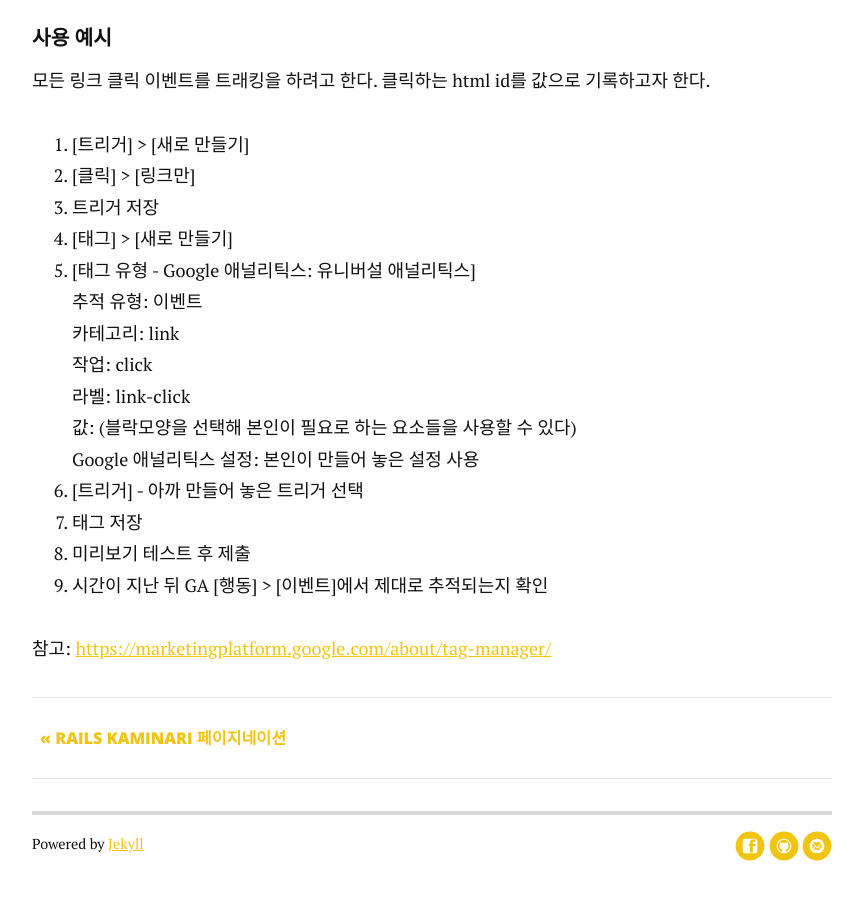
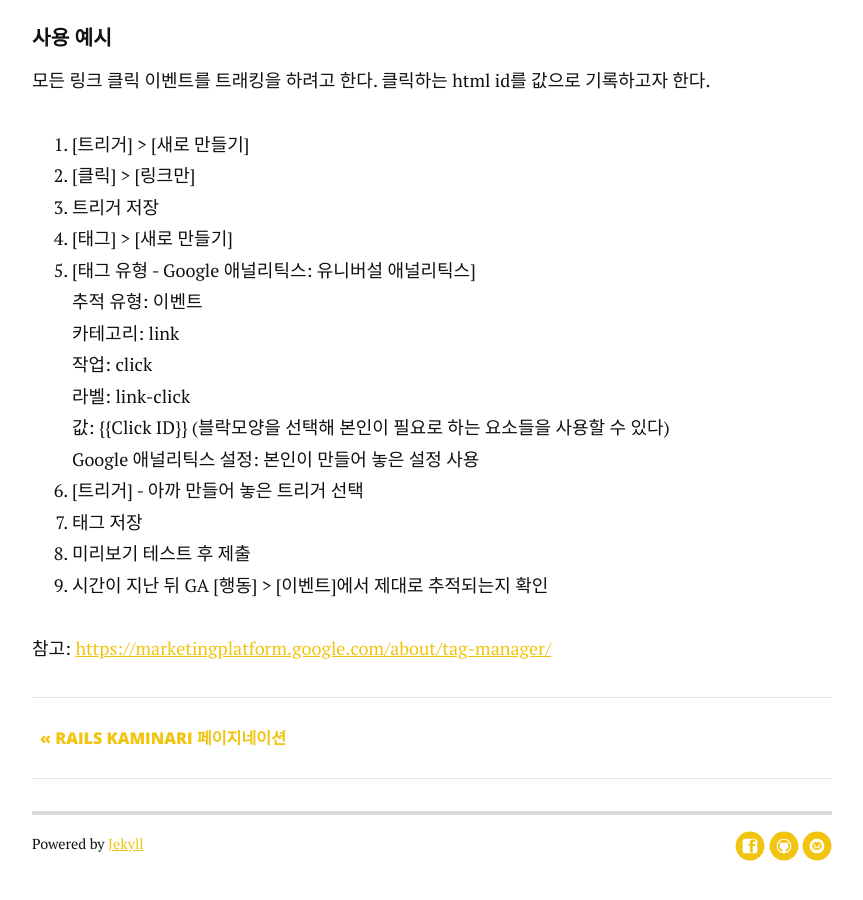
Before and after one commit to jeesub/jeesub.github.io, a Jekyll site: the page built from _posts/2018-10-15-google-tag-manager-세팅하기.markdown, in a window 1280 px wide and 900 px high, scrolled down 3215 px. Shown: the whole window, without its empty margins (208-1071 px from the left). Built offline with Jekyll 4.4.1, drawn with Linux system fonts in a browser that asks for light colours; nearby versions of some CDN libraries.

Commit message:
minor bug fix

```diff
--- a/_posts/2018-10-15-google-tag-manager-세팅하기.markdown
+++ b/_posts/2018-10-15-google-tag-manager-세팅하기.markdown
@@ -128,7 +128,7 @@ GA 이벤트를 사용할 때는 트리거를 설정해서 사용한다.
 카테고리: link<br />
 작업: click<br />
 라벨: link-click<br />
-값: {{Click ID}} (블락모양을 선택해 본인이 필요로 하는 요소들을 사용할 수 있다)<br />
+값: \{\{Click ID\}\} (블락모양을 선택해 본인이 필요로 하는 요소들을 사용할 수 있다)<br />
 Google 애널리틱스 설정: 본인이 만들어 놓은 설정 사용
 6. [트리거] - 아까 만들어 놓은 트리거 선택
 7. 태그 저장
```
